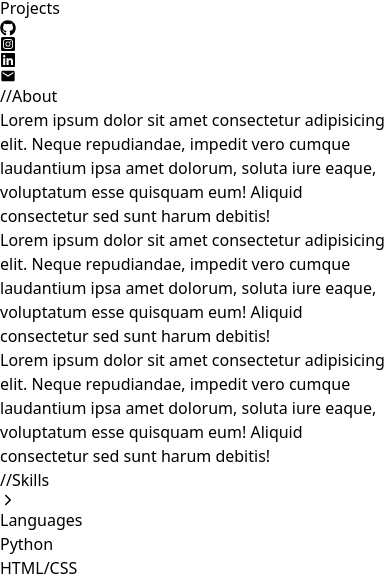
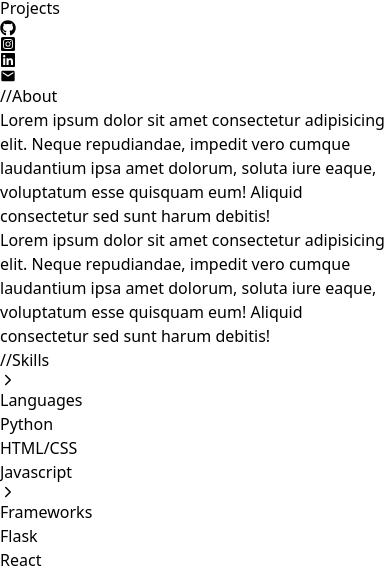
Before and after one commit to aadityapanchal7/My-Portfolio-Website, a React (Vite) app: page / in a window 390 px wide. Shown: the part 436-1012 px from the top of the page. Built offline with nearby package versions, Linux system fonts and the light colour scheme; the HTML template or start-up script is replaced by a standard one.

Commit message:
added more responsiveness

```diff
--- a/src/App.jsx
+++ b/src/App.jsx
@@ -1,22 +1,24 @@
-import Lander from './components/Lander'
-import About from './components/About'
-import Skills from './components/Skills'
-import Experience from './components/Experience'
-import Projects from './components/Projects'
+import React from 'react';
+import Lander from './components/Lander';
+import About from './components/About';
+import Skills from './components/Skills';
+import Experience from './components/Experience';
+import Projects from './components/Projects';
 
 function App() {
   return (
-    <div className='flex flex-col h-screen md:flex-row'>
-      <Lander />
-      <div className='items-start text-left flex flex-col h-screen md:ml-[50%] p-16'>
-        <About />
-        <Skills />
-        <Experience />
-        <Projects />
+    <div className='flex justify-center items-center min-h-screen'>
+      <div className='flex flex-col md:flex-row max-w-[1600px] w-full h-full bg-white'>
+        <Lander />
+        <div className='flex flex-col justify-start items-start text-left p-16 w-full md:ml-[50%]'>
+          <About />
+          <Skills />
+          <Experience />
+          <Projects />
+        </div>
       </div>
-
     </div>
-  )
+  );
 }
 
-export default App
+export default App;
--- a/src/components/About.jsx
+++ b/src/components/About.jsx
@@ -2,14 +2,11 @@ import React from 'react';
 
 function About() {
   return (
-    <div className='text-black md:min-h-screen' id='About'>
+    <div className='text-black lg:pb-20' id='About'>
       <div className=' text-blue-500 font-bold text-xl md:text-2xl lg:text-3xl sticky top-0 w-full bg-white/90 py-2'>
         //About
       </div>
-      <div className=' font-thin text-lg leading-relaxed space-y-2 mt-5'>
-        <p>
-          Lorem ipsum dolor sit amet consectetur adipisicing elit. Neque repudiandae, impedit vero cumque laudantium ipsa amet dolorum, soluta iure eaque, voluptatum esse quisquam eum! Aliquid consectetur sed sunt harum debitis!
-        </p>
+      <div className=' font-thin text-lg md:text-xl xl:text-2xl leading-relaxed space-y-2 mt-5'>
         <p>
           Lorem ipsum dolor sit amet consectetur adipisicing elit. Neque repudiandae, impedit vero cumque laudantium ipsa amet dolorum, soluta iure eaque, voluptatum esse quisquam eum! Aliquid consectetur sed sunt harum debitis!
         </p>
--- a/src/components/Experience.jsx
+++ b/src/components/Experience.jsx
@@ -3,11 +3,11 @@ import Card from './Card'
 
 function Experience() {
   return (
-    <div className=' pt-5 md:min-h-screen' id='Experience'>
+    <div className=' pt-14 ' id='Experience'>
       <div className='text-blue-500 font-bold text-xl md:text-2xl lg:text-3xl  sticky top-0 w-full bg-white/100 py-2'>
         //Experience
       </div>
-      <div className=' pt-10'>
+      <div className=' pt-5'>
         <Card />
       </div>
     </div>
--- a/src/components/Projects.jsx
+++ b/src/components/Projects.jsx
@@ -2,7 +2,7 @@ import React from 'react'
 
 function Projects() {
   return (
-    <div className=' pt-10 md:min-h-screen' id='Projects'>
+    <div className=' pt-14 md:min-h-screen' id='Projects'>
       <div className='text-blue-500 font-bold text-xl md:text-2xl lg:text-3xl  sticky top-0 w-full bg-white/100 py-2'>
         //Projects
       </div>
--- a/src/components/Skills.jsx
+++ b/src/components/Skills.jsx
@@ -4,7 +4,7 @@ import { Languages, Frameworks, Tools } from '../utils/Skillset'
 
 function Skills() {
   return (
-    <div className=' pt-10 md:pt-0 md:min-h-screen ' id='Skills'>
+    <div className=' pt-14 md:pt-0 lg:pb-20 ' id='Skills'>
 
       <div className=' text-blue-500 font-bold text-xl md:text-2xl lg:text-3xl sticky top-0 w-full bg-white/90 py-2'>
         //Skills
@@ -12,7 +12,7 @@ function Skills() {
 
 
       {/* Languages */}
-      <div className='mt-14'>
+      <div className='md:mt-16 mt-5'>
         <div className='flex items-center'>
         <IoChevronForwardOutline />
           <div className=' font-bold  text-orange-600 '>
```
